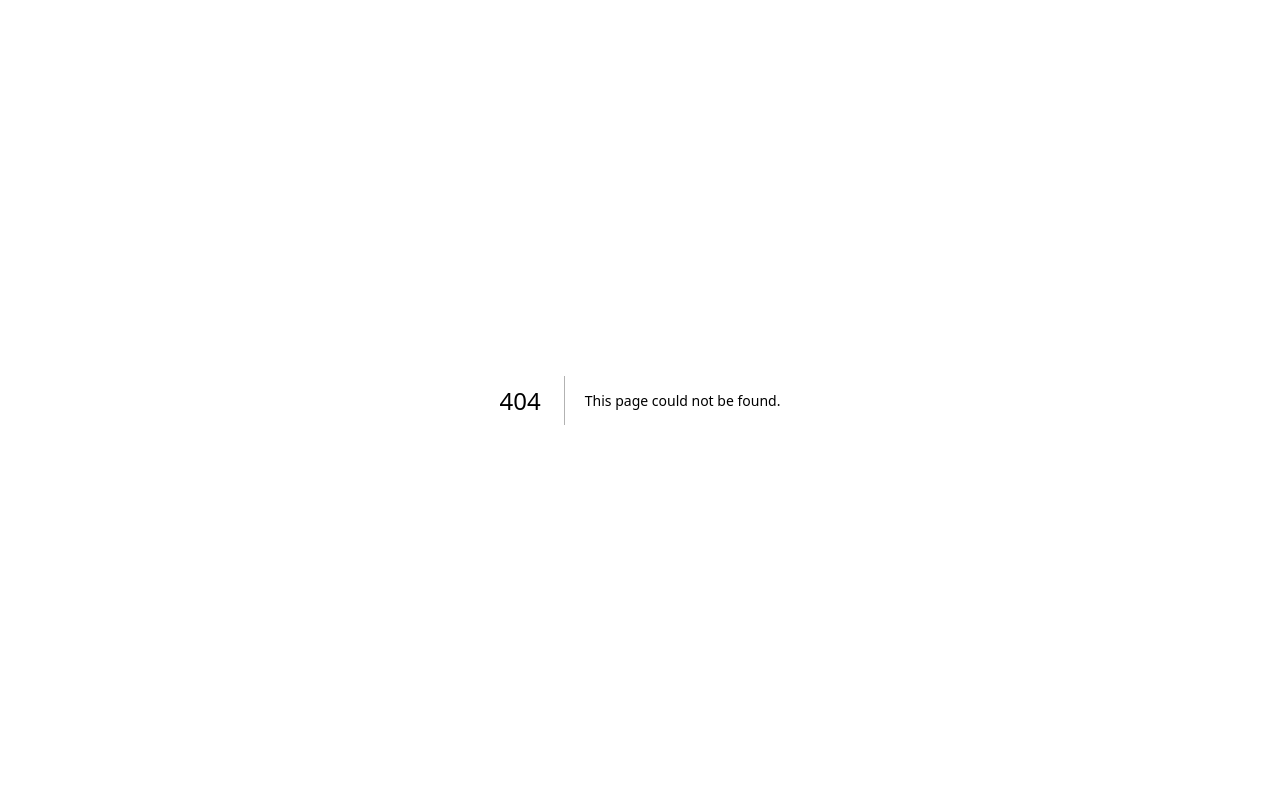
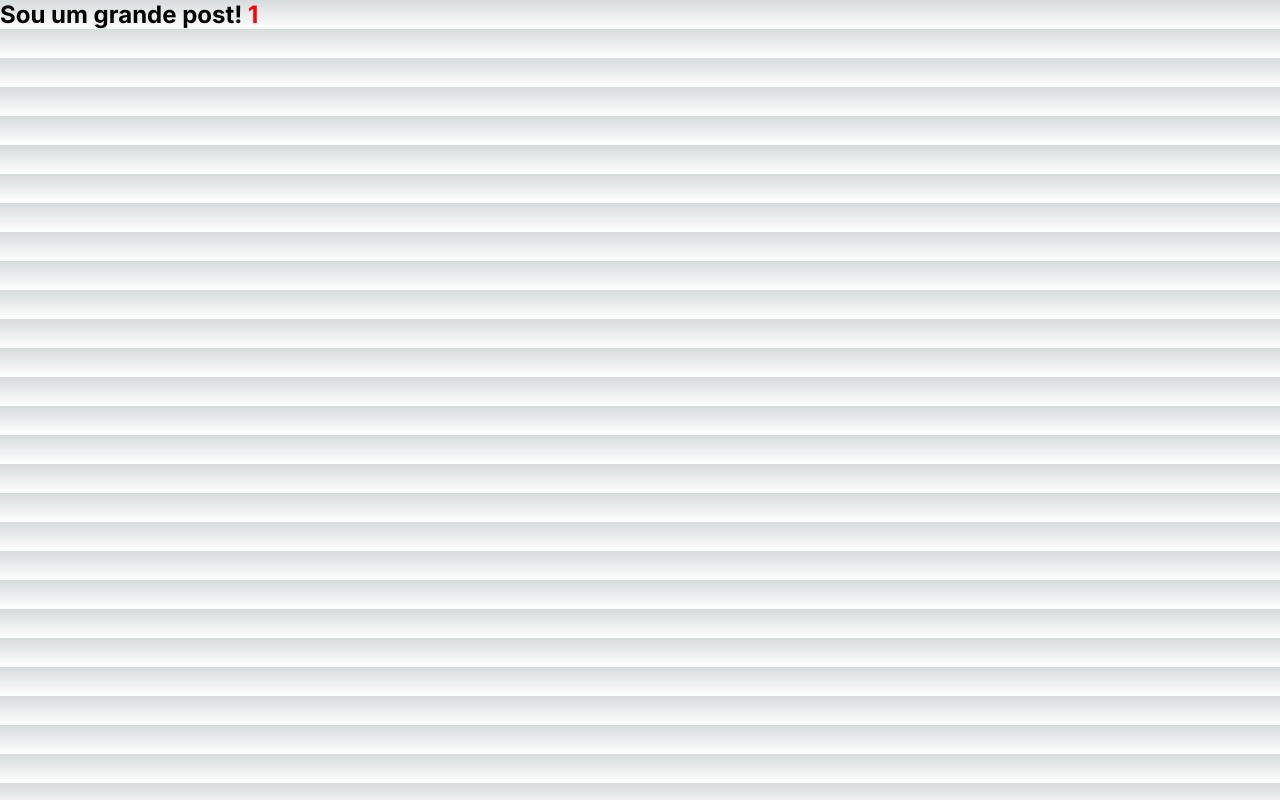
Before and after one commit to luuizz/blogboost-next, a Next.js app: page /post/1 in a window 1280 px wide. Before the commit this address had no page. Built offline with nearby package versions, Linux system fonts and the light colour scheme.

Commit message:
feat: criado rotas

```diff
--- /dev/null
+++ b/src/app/post/[id]/page.js
@@ -0,0 +1,11 @@
+import React from 'react'
+
+export default function SinglePost({ params }) {
+  return (
+    <section>
+        <div className="container">
+            <h1>Sou um grande post! <span style={{color: "red"}}>{params.id}</span></h1>
+        </div>
+    </section>
+  )
+}
```
Also changed, not shown: src/app/artigos/page.js (added, +7 -0 lines), src/app/category/[id]/page.js (added, +7 -0 lines), src/app/category/page.js (added, +7 -0 lines), src/app/pesquisa/page.js (added, +7 -0 lines), src/app/podcast/[id]/page.js (added, +7 -0 lines).
